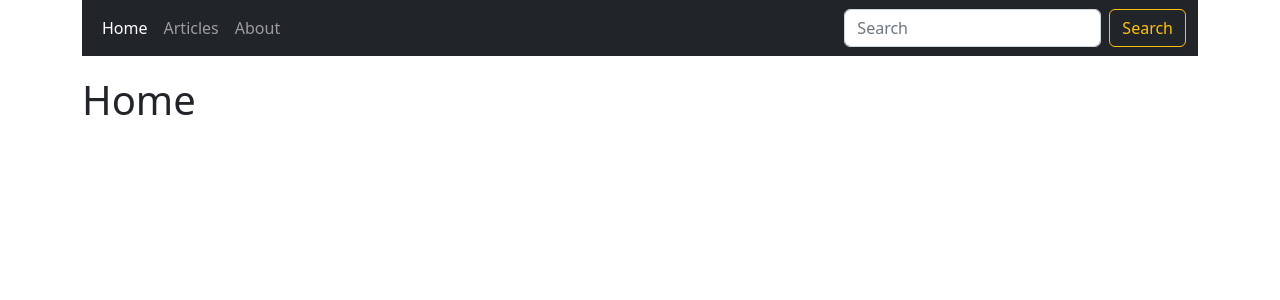
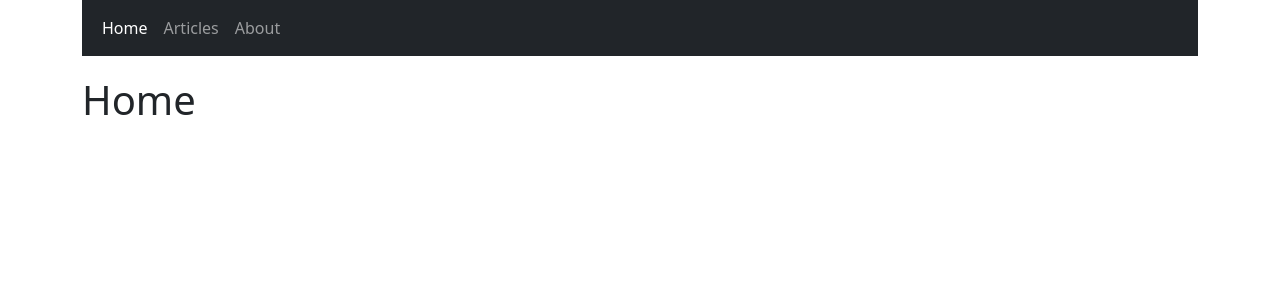
Before and after one commit to KonradMarzec1991/TypeScript-Django, a React (Vite) app in the folder frontend/: page / in a window 1280 px wide. Shown: the top 300 px of the page. Built offline with nearby package versions, Linux system fonts and the light colour scheme.

Commit message:
Show search selectively

```diff
--- a/frontend/components/Navbar.tsx
+++ b/frontend/components/Navbar.tsx
@@ -1,8 +1,10 @@
 import {Button, Container, Form, Nav, Navbar as NavbarBs} from "react-bootstrap";
-import {NavLink} from "react-router-dom";
+import {NavLink, useLocation} from "react-router-dom";
 
 
 export const Navbar = () => {
+    const location = useLocation();
+
     return (
         <NavbarBs bg="dark" variant="dark" style={{marginBottom: "20px" }}>
             <Container>
@@ -17,6 +19,8 @@
                     About
                   </Nav.Link>
                 </Nav>
+                {
+                    location.pathname.substring(1) === "articles" ?
                     <Form className="d-flex">
                     <Form.Control
                       type="search"
@@ -25,7 +29,8 @@
                       aria-label="Search"
                     />
                     <Button variant="outline-warning">Search</Button>
-              </Form>
+                  </Form> : null
+                }
             </Container>
         </NavbarBs>
     )
```
Lines whose indentation alone changed are shown as unchanged.
